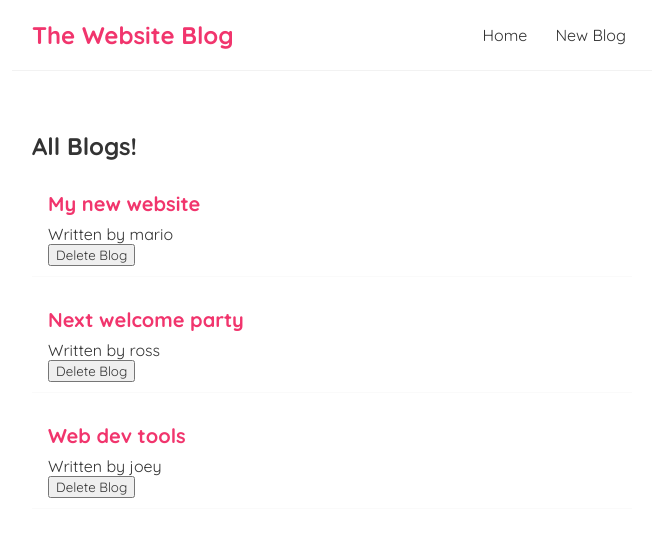
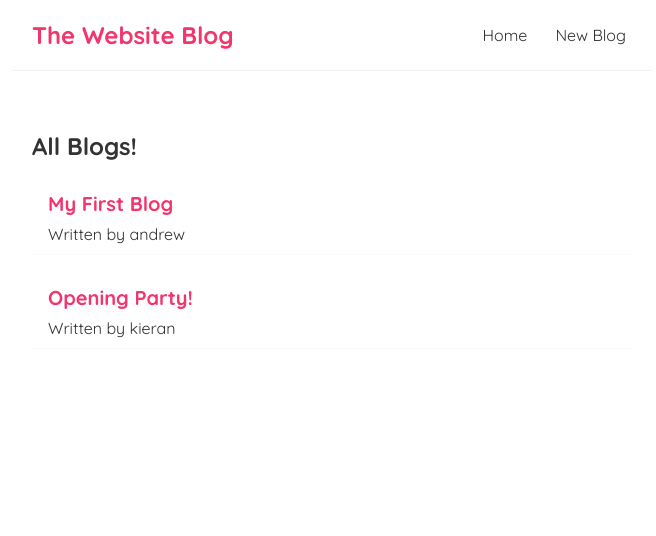
Before and after one commit to vedantpople4/REACT-App, a React (Create React App) app in the folder react-blog/: page / in a window 1280 px wide. Shown: the top 536 px of the page, without its empty margins (308-964 px from the left). Built offline with nearby package versions, Linux system fonts and the light colour scheme; data requests are answered from the project's data file.

Commit message:
custom hook

```diff
--- a/react-blog/src/BlogList.js
+++ b/react-blog/src/BlogList.js
@@ -1,4 +1,4 @@
-const BlogList = ({blogs, title, handleDelete }) => {
+const BlogList = ({blogs, title}) => {
 
     return (
         <div className="blog-list">
@@ -7,7 +7,6 @@
                 <div className="blog-preview" key={blog.id}>
                     <h2>{ blog.title }</h2>
                     <p>Written by { blog.author } </p>
-                    <button onClick={() => handleDelete(blog.id)}>Delete Blog</button>
                 </div>
             ))}
         </div>
--- a/react-blog/src/Home.js
+++ b/react-blog/src/Home.js
@@ -1,22 +1,15 @@
-import { useState } from 'react';
+import { useState, useEffect } from 'react';
 import BlogList from './BlogList';
-
+import useFetch from './usefetch';
 
 const Home = () => {
-    const [blogs, setBlogs] = useState([
-        {title:'My new website', body:'lorem ipsum...',author:'mario', id:1 },
-        {title:'Next welcome party', body:'lorem ipsum...',author:'ross', id:2},
-        {title:'Web dev tools', body:'lorem ipsum...',author:'joey', id:3 }
-    ])
-
-    const handleDelete = (id) => {
-        const newBlogs = blogs.filter(blog => blog.id !== id)
-        setBlogs(newBlogs)
-    }
+    const {data: blogs, isPending, error} = useFetch('http://localhost:8000/blogs')
 
     return (
         <div className="home">
-            <BlogList blogs={blogs} title="All Blogs!" handleDelete = {handleDelete} />
+            { error && <div>{ error }</div>}
+            { isPending && <div>Loading....</div>}
+            {blogs && <BlogList blogs={blogs} title="All Blogs!" /> }
         </div>
     );
 }
--- /dev/null
+++ b/react-blog/src/usefetch.js
@@ -0,0 +1,32 @@
+import { useState, useEffect } from "react";
+
+const useFetch = (url) => {
+    const [data, setData] = useState(null);
+    const [isPending, setIsPending] = useState(true);
+    const [error, setError] = useState(null);
+
+    useEffect(() => {
+        setTimeout(()=>{
+        fetch(url)
+        .then(res => {
+            if(!res.ok){
+                throw Error('Cannot fetch data from that resource!')
+            }
+            return res.json();
+        })
+        .then((data)=>{
+            setData(data);
+            setIsPending(false);
+            setError(null);
+        })
+        .catch(err=>{
+            setIsPending(false);
+            setError(err.message);
+        })
+        }, 1000);
+    }, [url]);
+
+    return {data, isPending, error}
+}
+
+export default useFetch
```
